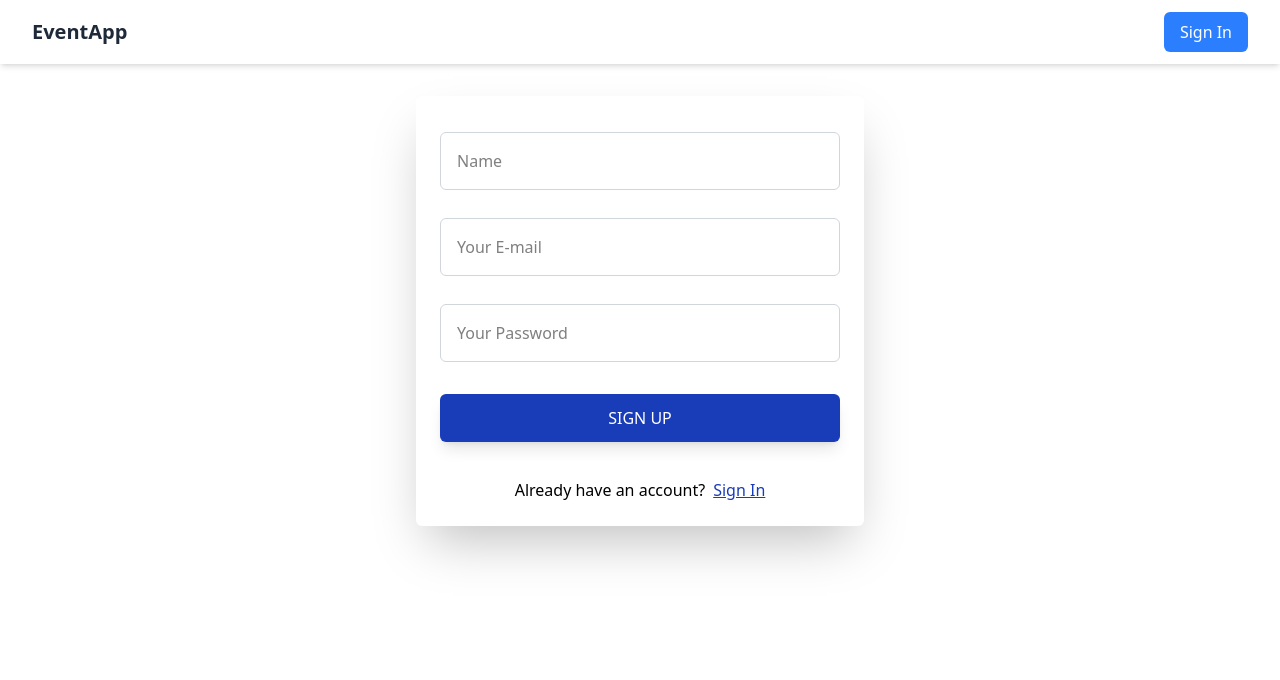
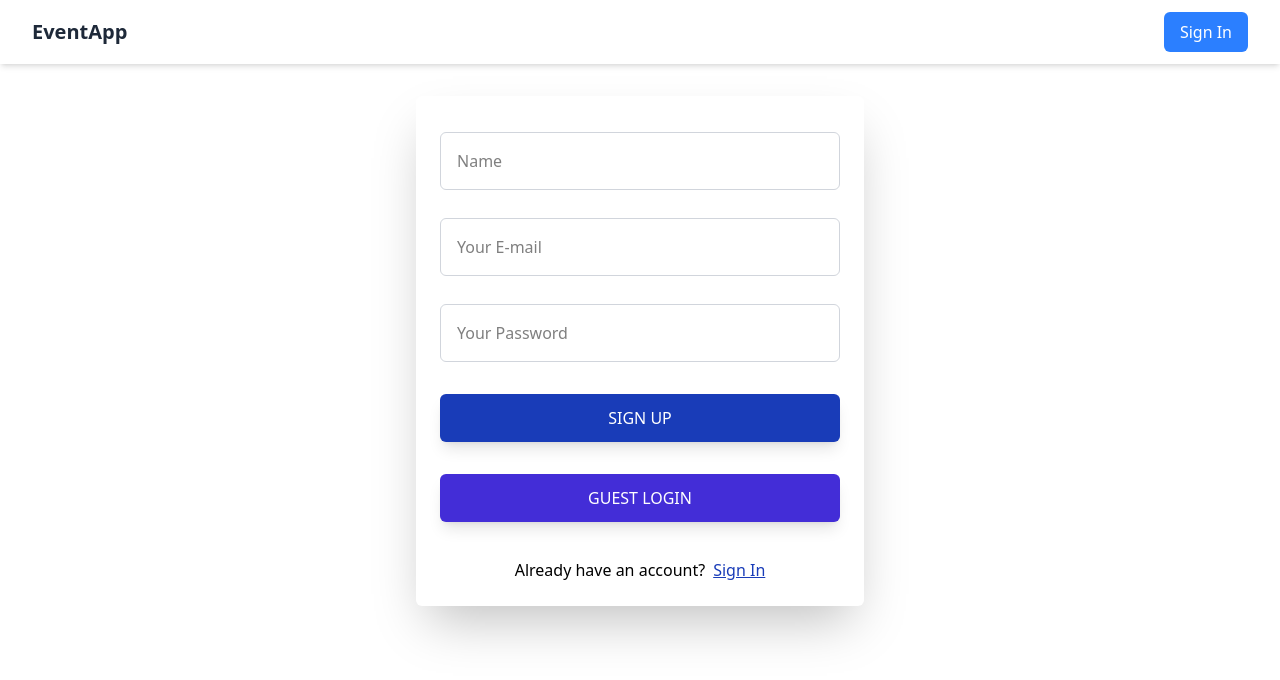
Before and after one commit to saurabh142003/eventmangement, a React (Vite) app in the folder frontend/: page /signup in a window 1280 px wide. Shown: the top 680 px of the page. Built offline with nearby package versions, Linux system fonts and the light colour scheme.

Commit message:
guest mode on

```diff
--- a/frontend/src/pages/SignIn.jsx
+++ b/frontend/src/pages/SignIn.jsx
@@ -1,5 +1,5 @@
 import React, { useState } from 'react';
-import { NavLink, useNavigate } from 'react-router-dom';
+import { NavLink, useNavigate,Link } from 'react-router-dom';
 import { useSelector,useDispatch } from 'react-redux';
 import { setLoading,success,failure } from '../redux/UserSlice';
 
@@ -8,7 +8,7 @@ function SignIn() {
 
     const [formData, setFormData] = useState({ email: '', password: '' });
     // const [response, setResponse] = useState(null);
-    // const [loading, setLoading] = useState(false);
+    const [loading, setLoading] = useState(false);
     const userr = useSelector((state) => state.user);
     const dispatch = useDispatch();
 
@@ -67,6 +67,9 @@ function SignIn() {
                 <div className='w-full'>
                     <button className='w-full uppercase bg-blue-800 p-3 mt-4 text-white rounded-md shadow-lg hover:bg-blue-700'>{userr.loading ? "Loading..." : "Sign In"}</button>
                 </div>
+                <Link to="/" className='w-full'>
+                    <button type="button" className='w-full uppercase bg-indigo-700 p-3 mt-4 text-white rounded-md shadow-lg hover:bg-blue-700'>{loading?"Loading..":"Guest Login"}</button>
+                </Link>
 
                 <div className='flex gap-2 mt-5'>
                     <p className="text-base font-thin">If you are a new user?</p>
--- a/frontend/src/pages/SignUp.jsx
+++ b/frontend/src/pages/SignUp.jsx
@@ -1,6 +1,6 @@
 import React, { useState } from 'react';
 import { NavLink, useNavigate } from 'react-router-dom';
-
+import { Link } from 'react-router-dom';
 function SignUp() {
     const [formData, setFormData] = useState({name:'',email: '', password: ''});
     const [response, setResponse] = useState("");
@@ -65,6 +65,9 @@ function SignUp() {
                 <div className='w-full'>
                     <button type="submit" className='w-full uppercase bg-blue-800 p-3 mt-4 text-white rounded-md shadow-lg hover:bg-blue-700'>{loading?"Loading..":"Sign Up"}</button>
                 </div>
+                <Link to="/" className='w-full'>
+                    <button type="button" className='w-full uppercase bg-indigo-700 p-3 mt-4 text-white rounded-md shadow-lg hover:bg-blue-700'>{loading?"Loading..":"Guest Login"}</button>
+                </Link>
 
                 <div className='flex gap-2 mt-5'>
                     <p className="text-base font-thin">Already have an account?</p>
```
